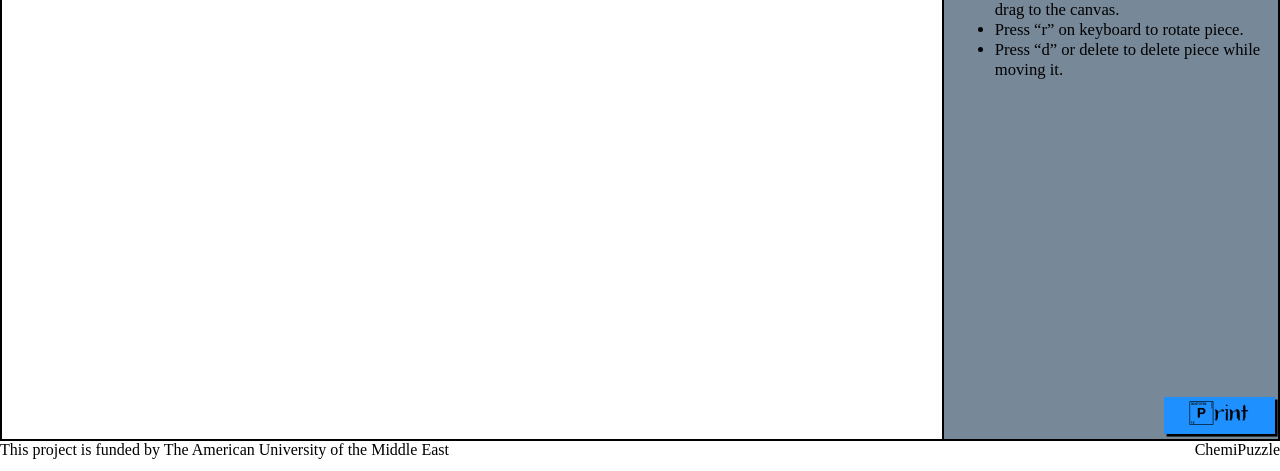
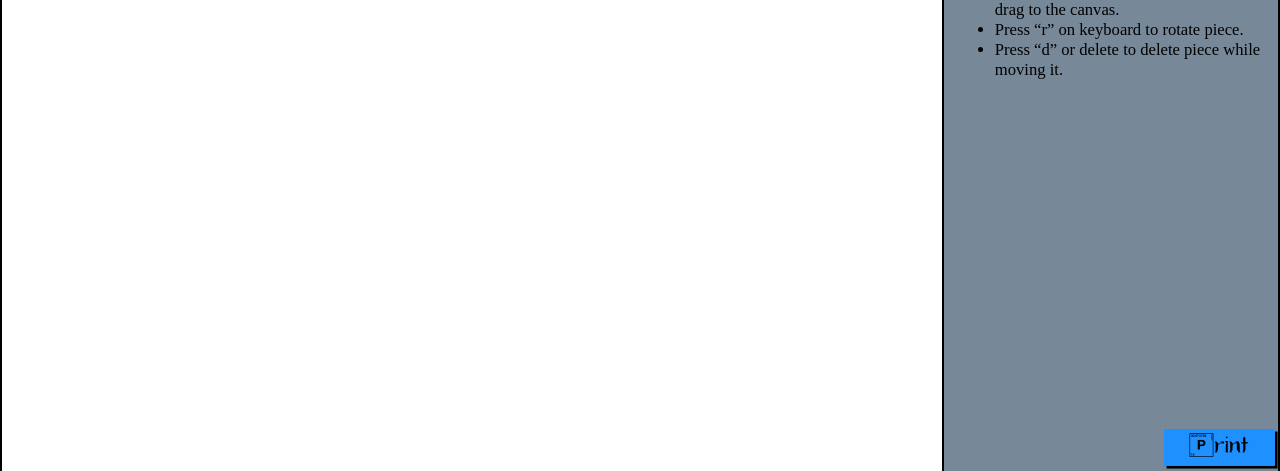
Before and after one commit to ChemiPuzzle/chemipuzzle.github.io, a plain HTML site: page index.html in a window 1280 px wide. Shown: the part 329-800 px from the top of the page. Drawn offline with Linux system fonts and the light colour scheme.

Commit message:
Update index.html

```diff
--- a/index.html
+++ b/index.html
@@ -62,7 +62,7 @@
     </div>
     <button id="PrintButton">Print</button>
 </div>
-<div class="Footer"><div>This project is funded by The American University of the Middle East</div><div>ChemiPuzzle</div></div>
+
 <script>
     let moving=false;
     let toMove=null;
```
